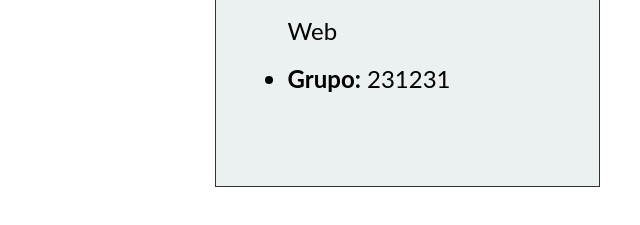
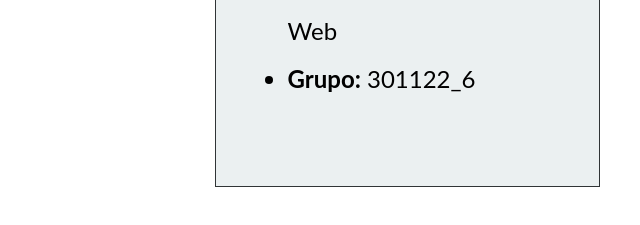
Before and after one commit to JHONERICK21/OVI-CSS3-2021, a plain HTML site: page autor.html in a window 1280 px wide. Shown: the part 1868-2093 px from the top of the page, 640-1280 px from the left. Drawn offline with Linux system fonts and the light colour scheme.

Commit message:
Update autor.html

```diff
--- a/autor.html
+++ b/autor.html
@@ -70,7 +70,7 @@
 										<li><b>Centro:</b>CCAV-PASTO</li>
 										<li><b>Programa:</b>Ingenieria de Sistemas</li>
 										<li><b>Curso:</b>Diseño de Paginas Web</li>
-										<li><b>Grupo:</b> 231231</li>
+										<li><b>Grupo:</b> 301122_6</li>
 
 									</ul>
 								</p>
```
